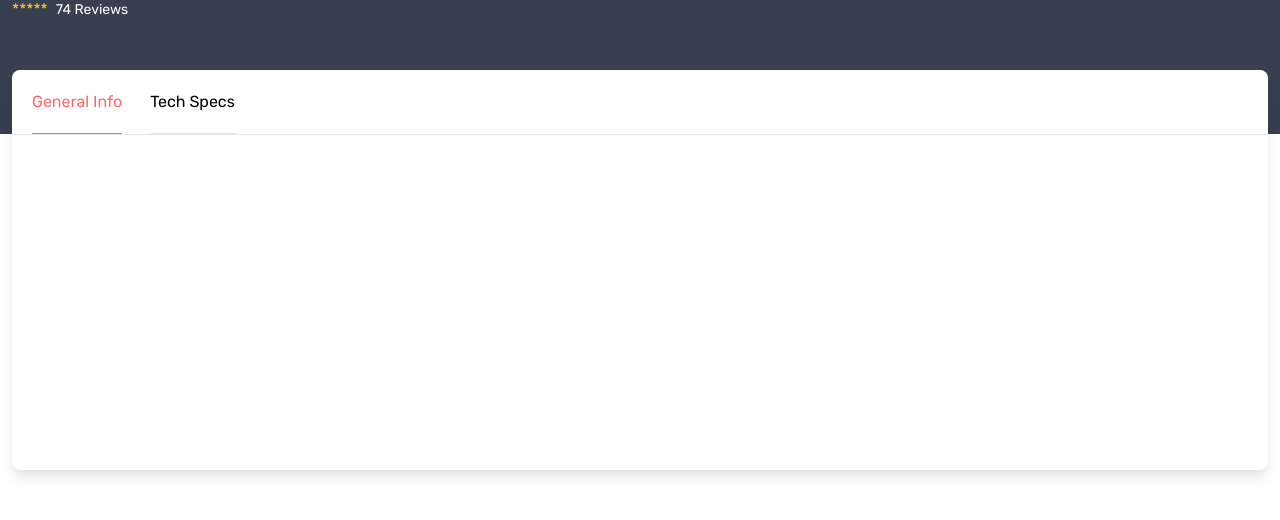
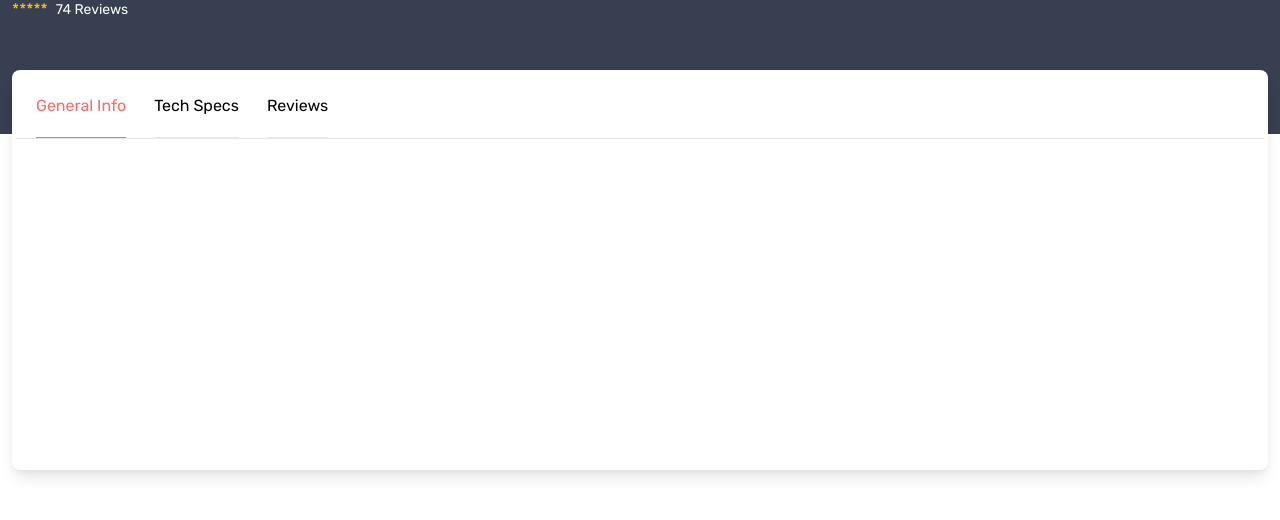
Before and after one commit to Kingkon963/CartZilla, a Next.js app: page /singleproduct in a window 1280 px wide. Shown: the part 210-730 px from the top of the page. Built offline with nearby package versions, Linux system fonts and the light colour scheme.

Commit message:
TabNav added

```diff
--- a/components/Breadcrumb.tsx
+++ b/components/Breadcrumb.tsx
@@ -2,6 +2,7 @@ import { FC } from "react";
 import Link from "next/dist/client/link";
 import { FontAwesomeIcon } from "@fortawesome/react-fontawesome";
 import { faHome } from "@fortawesome/free-solid-svg-icons";
+import keyGen from "../utils/genKey";
 
 interface Props {
   dark?: boolean;
@@ -30,13 +31,13 @@ const Breadcrumb: FC<Props> = ({ dark, currentPage, links }) => {
       </span>
       {links.map((link) => {
         return (
-          <>
+          <span className="flex gap-3" key={keyGen()}>
             <span>{">"}</span>
             <span>
               <Link href={link.url}>{link.title}</Link>
             </span>
             <span>{">"}</span>
-          </>
+          </span>
         );
       })}
       <span className={`${!dark ? "text-gray-500" : "text-gray-400"}`}>
--- /dev/null
+++ b/components/singleProduct/TabNav.tsx
@@ -0,0 +1,39 @@
+import * as React from "react";
+import { FC, useState, useEffect } from "react";
+
+import keyGen from "../../utils/genKey";
+
+interface TabNavProps {
+  titles: string[] | FC[];
+  components: FC[];
+}
+
+const TabNav: FC<TabNavProps> = ({ titles, components }) => {
+  const [active, setActive] = useState(0);
+  let ActiveComponent = null;
+
+  if (active < components.length) ActiveComponent = components[active];
+  return (
+    <div className="h-full">
+      <div className="flex items-stretch gap-7 px-5 border-b">
+        {titles.map((title, _idx) => {
+          const isActive = (): boolean => active === _idx;
+          return (
+            <span
+              className={`border-b ${
+                isActive() ? "border-primary text-primary" : ""
+              } h-16 flex items-center cursor-pointer`}
+              key={keyGen()}
+              onClick={() => setActive(_idx)}
+            >
+              {title}
+            </span>
+          );
+        })}
+      </div>
+      <div>{ActiveComponent && <ActiveComponent />}</div>
+    </div>
+  );
+};
+
+export default TabNav;
--- a/pages/singleproduct.tsx
+++ b/pages/singleproduct.tsx
@@ -1,25 +1,10 @@
+import * as React from "react";
+import { FC, useState } from "react";
 import type { NextPage } from "next";
 
 import Layout from "../components/Layout";
 import Breadcrumb from "../components/Breadcrumb";
-import keyGen from "../utils/genKey";
-import { FC } from "react";
-
-interface TabNavProps {}
-const TabNav: FC = () => {
-  return (
-    <div>
-      <div className="flex items-stretch gap-7 px-5 border-b">
-        <span className="border-b border-primary text-primary h-16 flex items-center">
-          General Info
-        </span>
-        <span className="border-b duration-300 cursor-pointer hover:text-primary h-16 flex items-center">
-          Tech Specs
-        </span>
-      </div>
-    </div>
-  );
-};
+import TabNav from "../components/singleProduct/TabNav";
 
 const SingleProduct: NextPage = () => {
   return (
@@ -42,14 +27,11 @@ const SingleProduct: NextPage = () => {
       </div>
 
       <div className="px-3 xl:px-container xxl:px-containerXXL -mt-16 mb-96">
-        <div className="bg-white rounded-lg h-vh-50 shadow-lg">
-          {/* <TabNav>
-            <Tab>
-              <TabTitle></TabTitle>
-              <TabContent></TabContent>
-            </Tab>
-          </TabNav> */}
-          <TabNav />
+        <div className="bg-white rounded-lg h-vh-50 shadow-lg p-1">
+          <TabNav
+            titles={["General Info", "Tech Specs", "Reviews"]}
+            components={[]}
+          />
         </div>
       </div>
     </Layout>
```
